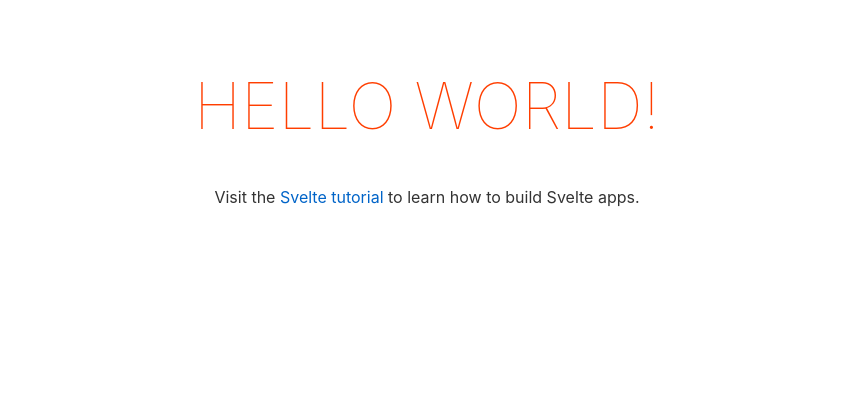
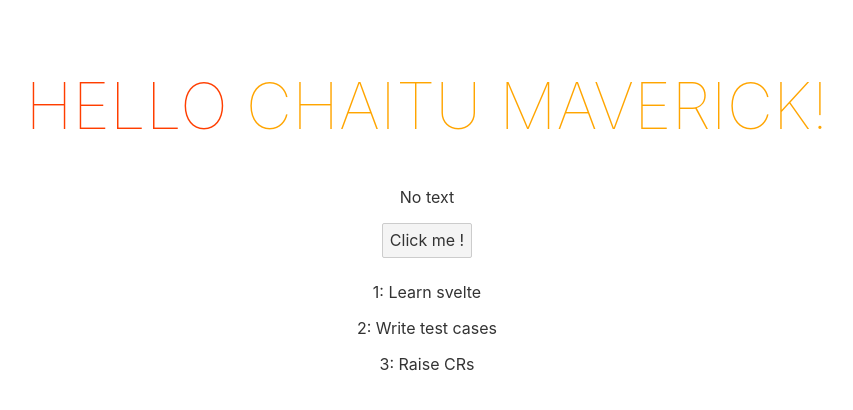
Before and after one commit to ChaitanyaVSH/svelte-feedback-app, a Svelte app: page / in a window 1280 px wide. Shown: the top 410 px of the page, without its empty margins (213-1066 px from the left). Built offline with nearby package versions, Linux system fonts and the light colour scheme.

Commit message:
[BASICS]: Learned props, varaibles, css variables, clickHandlers, conditional rendering, loops etc.

```diff
--- a/src/App.svelte
+++ b/src/App.svelte
@@ -1,10 +1,52 @@
 <script>
-	export let name;
+	let firstName = "Chaitu"
+	let lastName = "Maverick"
+	$: name = firstName + " " + lastName;
+
+	let color = "orange";
+	let showText = false;
+
+	let todos = [
+		{
+			id: 1,
+			task: "Learn svelte"
+		},
+		{
+			id: 2,
+			task: "Write test cases"
+		},
+		{
+			id: 3,
+			task: "Raise CRs"
+		}
+	];
+
+	const clickHandler = () => {
+		// alert("Clicked")
+		color = (color == "red") ? "blue" : "red";
+		showText = !showText;
+		todos = [...todos, {
+			id: 4,
+			task: "Wash clothes"
+		}]
+	}
+
+
+
+	console.log("Yayyy!");
 </script>
 
 <main>
-	<h1>Hello {name}!</h1>
-	<p>Visit the <a href="https://svelte.dev/tutorial">Svelte tutorial</a> to learn how to build Svelte apps.</p>
+	<h1>Hello <span style="color: {color}">{name}!</span></h1>
+	{#if showText}
+		<p>Visit the <a href="https://svelte.dev/tutorial">Svelte tutorial</a> to learn how to build Svelte apps.</p>
+	{:else}
+		<p>No text</p>
+	{/if}
+	<button on:click={() => clickHandler()}>Click me !</button>
+	{#each todos as todo}
+		<p>{todo.id}: {todo.task}</p>
+	{/each}
 </main>
 
 <style>
--- a/src/main.js
+++ b/src/main.js
@@ -1,10 +1,7 @@
 import App from './App.svelte';
 
 const app = new App({
-	target: document.body,
-	props: {
-		name: 'world'
-	}
+	target: document.body
 });
 
 export default app;
```
